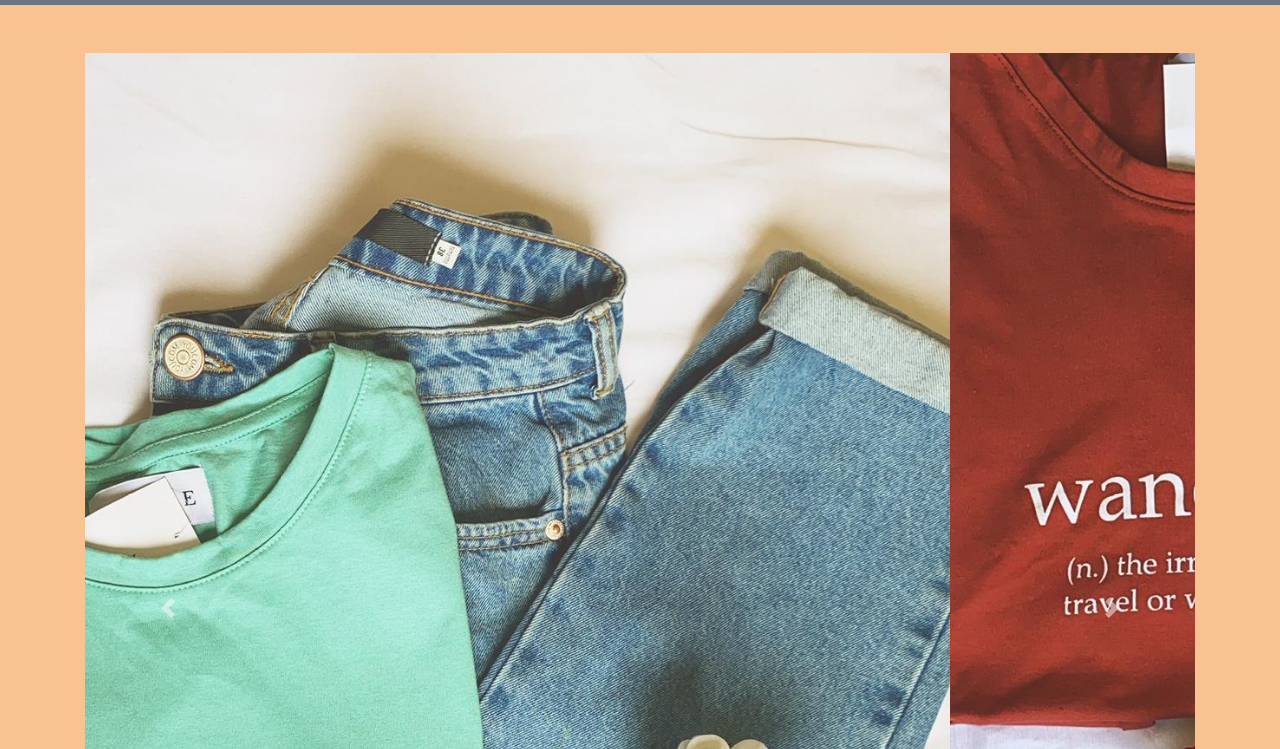
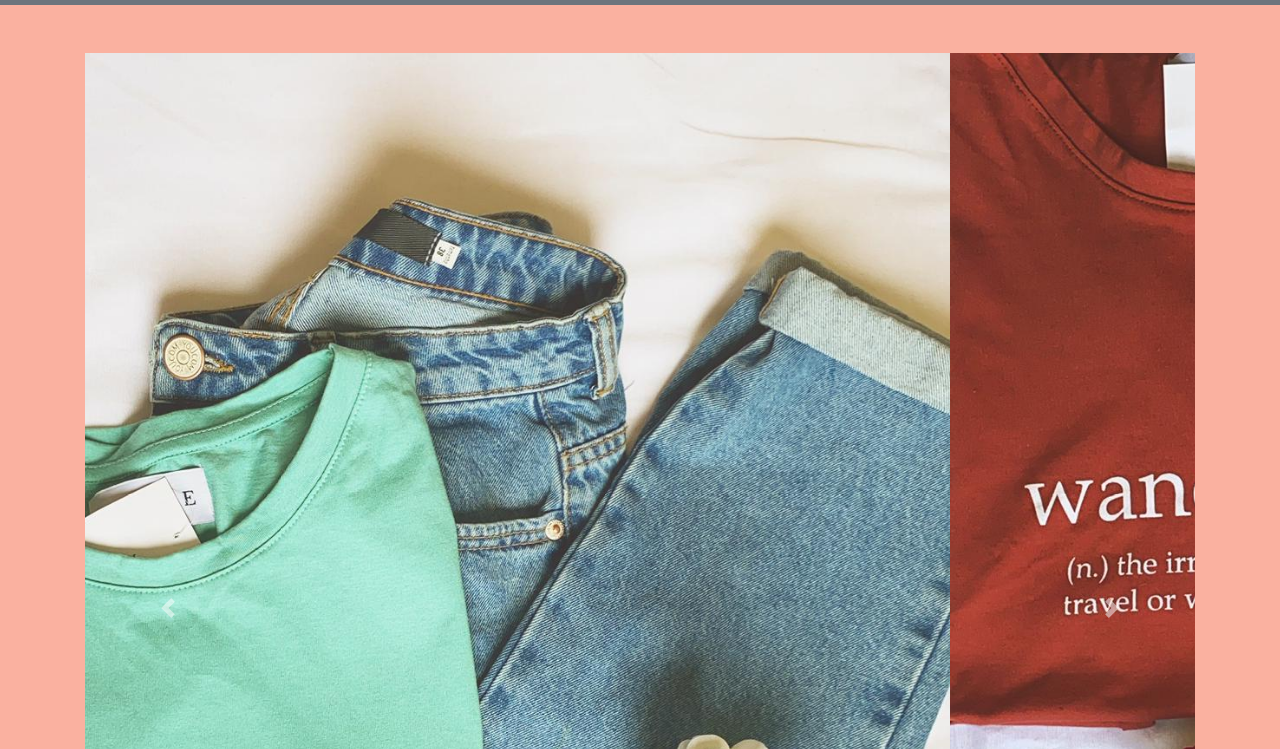
Before and after one commit to Milton-668/site-Loja, a plain HTML site: page index.html in a window 1280 px wide. Shown: the part 51-800 px from the top of the page. Drawn offline with nearby package versions, Linux system fonts and the light colour scheme.

Commit message:
fix(project): Alterado a cor da page

```diff
--- a/index.html
+++ b/index.html
@@ -21,7 +21,7 @@
 
         body
     {
-        background-color: #f8c291;
+        background-color: #fab1a0;
     }
       </style>
 
```
